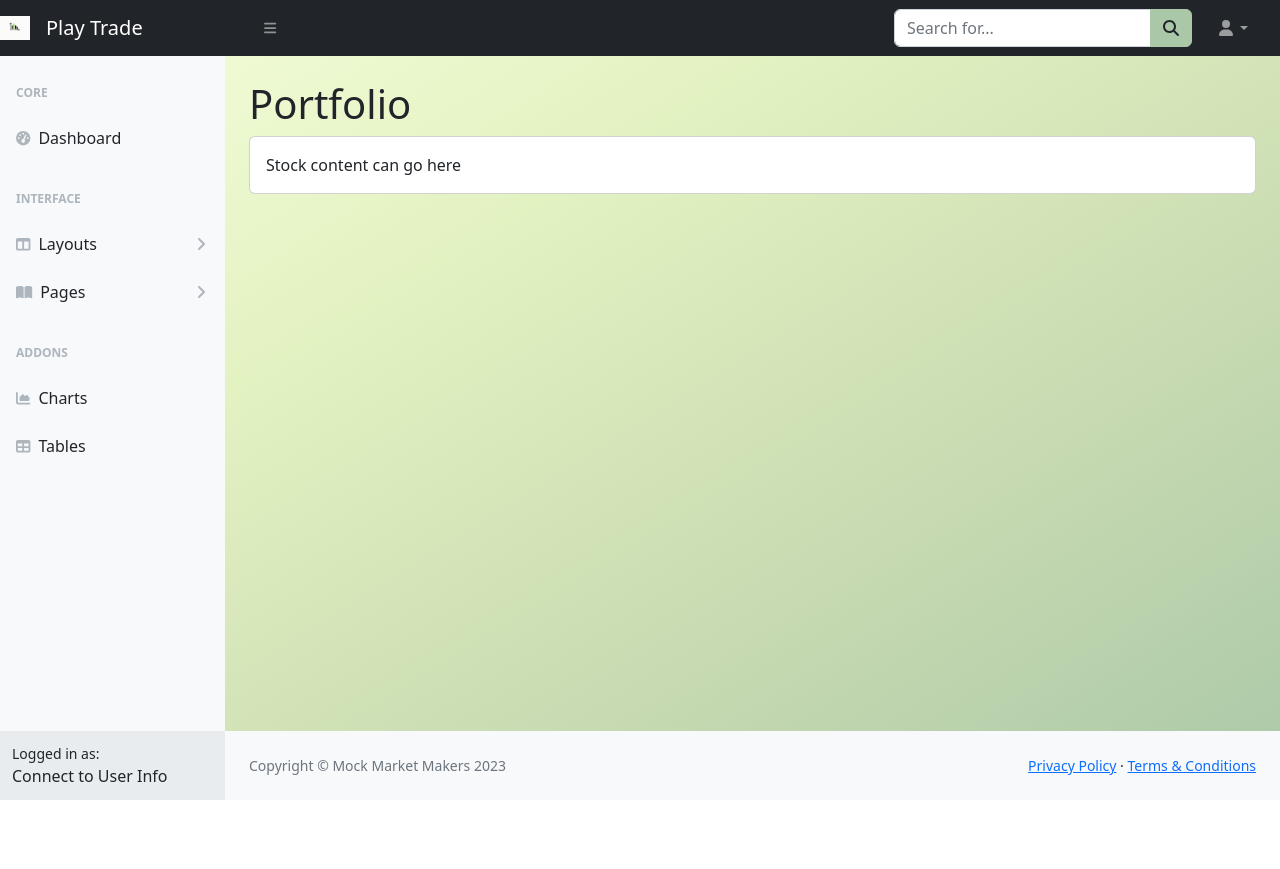
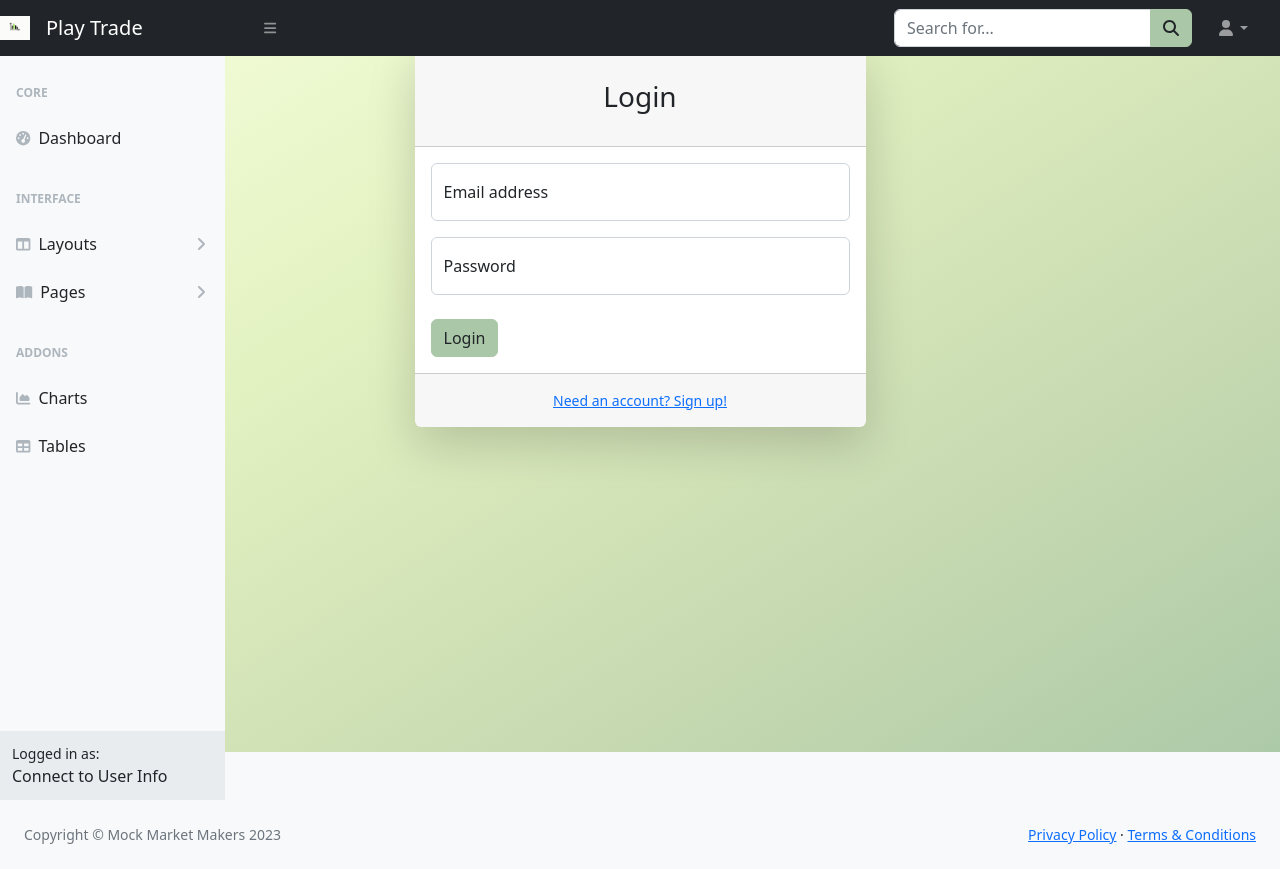
Before and after one commit to Project2Team2/Play-Trade, a Node server app: page /login in a window 1280 px wide. Before the commit the page ends 800 px from the top, so only its background shows below. Run offline with Node 20, Linux system fonts and the light colour scheme; some libraries are stand-ins or nearby versions.

Commit message:
started view fixes

```diff
--- a/controllers/homeRoutes.js
+++ b/controllers/homeRoutes.js
@@ -43,9 +43,11 @@ router.get('/stock',async (req,res)=>{
 });
 
 router.get('/price', async (req, res) => {
-  var url = 'https://api.twelvedata.com/price?symbol=' + tickers.toString() + '&apikey=' + apikey;
+  // console.log(`req query`, req.query)
+  var url = 'https://api.twelvedata.com/price?symbol=' + req.query.symbol + '&apikey=' + apikey;
   var response = await axios.get(url);
-  console.log(response)
+  console.log(response.data.price)
+  res.render('price')
 })
 
 module.exports = router;
--- a/views/layouts/main.handlebars
+++ b/views/layouts/main.handlebars
@@ -19,10 +19,10 @@
             <!-- Sidebar Toggle NOT WORKING NOT SURE WHY-->
             <button class="btn btn-link btn-sm order-1 order-lg-0 me-4 me-lg-0" id="sidebarToggle" href="#!"><i class="fas fa-bars"></i></button>
             <!-- Navbar Search-->
-            <form class="d-none d-md-inline-block form-inline ms-auto me-0 me-md-3 my-2 my-md-0">
+            <form class="d-none d-md-inline-block form-inline ms-auto me-0 me-md-3 my-2 my-md-0" method="get" action="/stock">
                 <div class="input-group">
-                    <input class="form-control" type="text" placeholder="Search for..." aria-label="Search for..." aria-describedby="btnNavbarSearch" id="search-input"/>
-                    <button class="btn btn-primary" id="btnNavbarSearch" type="button"><i class="fas fa-search"></i></button>
+                    <input class="form-control" type="text" placeholder="Search for..." aria-label="Search for..." aria-describedby="btnNavbarSearch" id="search-input"/ name="search">
+                    <button class="btn btn-primary" id="btnNavbarSearch" type="submit"><i class="fas fa-search"></i></button>
                 </div>
             </form>
             <!-- Navbar-->
@@ -78,17 +78,13 @@
                     </div>
                 </nav>
             </div>
+        </div>
+             <!-- Page content wrapper-->
+             {{!-- this needs to be fixed so it goes in the right spot in the layout --}}
+             <div id="page-content-wrapper">
+            {{{body}}}
+        </div>
             <div id="layoutSidenav_content">
-                <main>
-                    <div class="container-fluid px-4">
-                        <h1 class="mt-4">Portfolio</h1>
-                        <div class="card mb-4">
-                            <div class="card-body">
-                                Stock content can go here
-                            </div>
-                        </div>
-                    </div>
-                </main>
                 <footer class="py-4 bg-light mt-auto">
                     <div class="container-fluid px-4">
                         <div class="d-flex align-items-center justify-content-between small">
@@ -102,7 +98,8 @@
                     </div>
                 </footer>
             </div>
-        </div>
+
+
         <script src="https://cdn.jsdelivr.net/npm/bootstrap@5.2.3/dist/js/bootstrap.bundle.min.js" crossorigin="anonymous"></script>
         <script src="../../public/js/script.js"></script>
     </body>
--- /dev/null
+++ b/views/price.handlebars
@@ -0,0 +1 @@
+<h1>Stock Price Information</h1>
```
Also changed, not shown: views/homepage.handlebars (+8 -0 lines), public/test.html (renamed from public/index.html).
